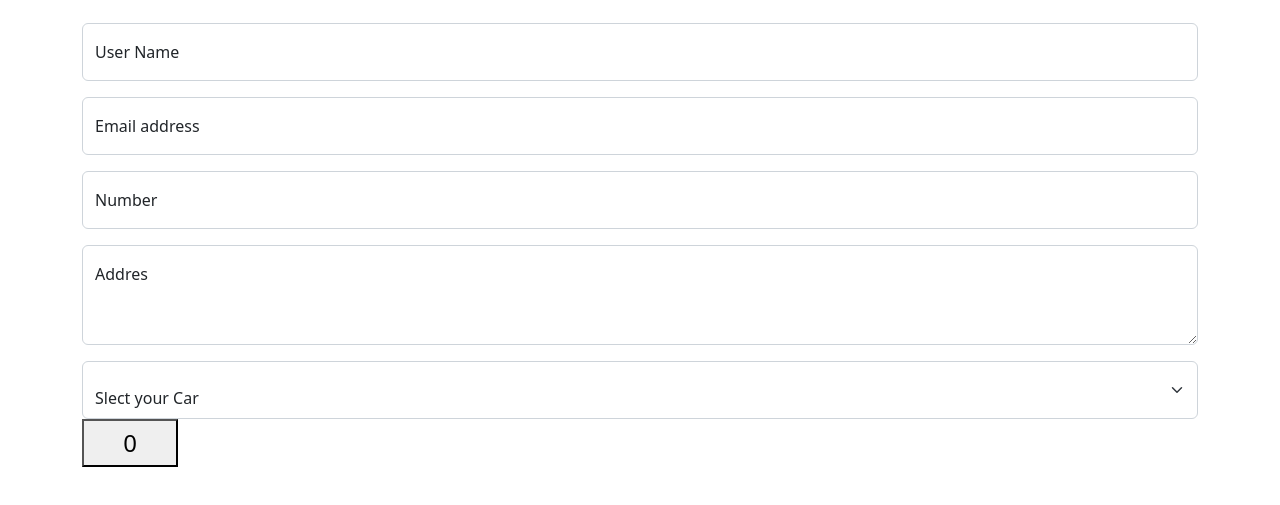
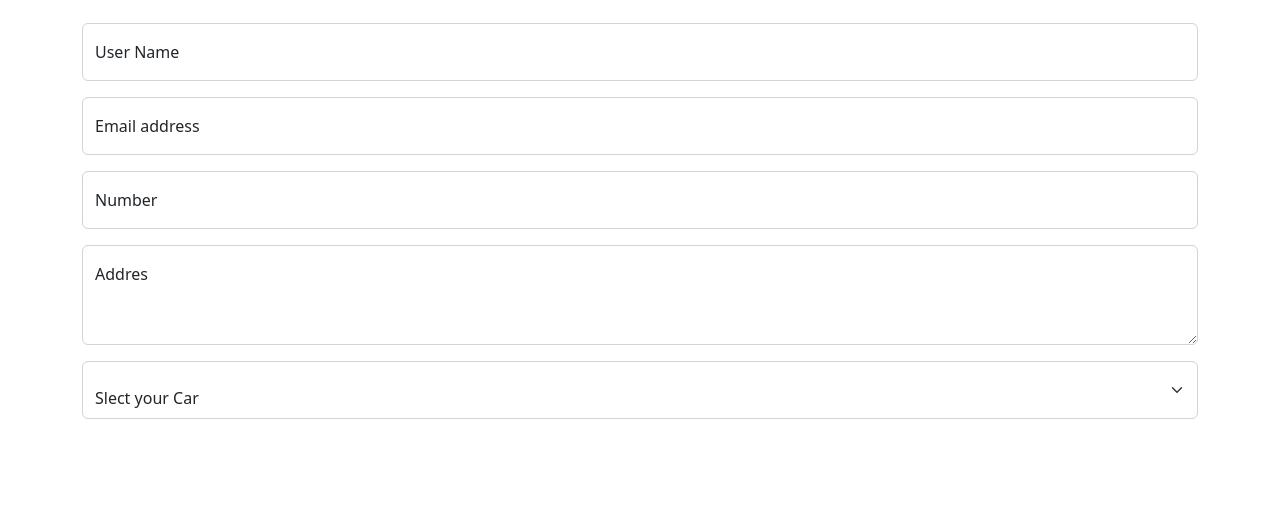
Before and after one commit to mostafizar-rahman/regex-from-validation, a plain HTML site: page index.html in a window 1280 px wide. Shown: the part 89-594 px from the top of the page. Drawn offline with nearby package versions, Linux system fonts and the light colour scheme.

Commit message:
remove counter btn

```diff
--- a/index.html
+++ b/index.html
@@ -45,7 +45,7 @@
             </div>
             <!-- <button class="mt-3 btn btn-success" id="btn">Submite</button> -->
         </form>
-        <button id="btn">0</button>
+        <!-- <button id="btn">0</button> -->
     </div>
 
     <script src="./app.js"></script>
```
